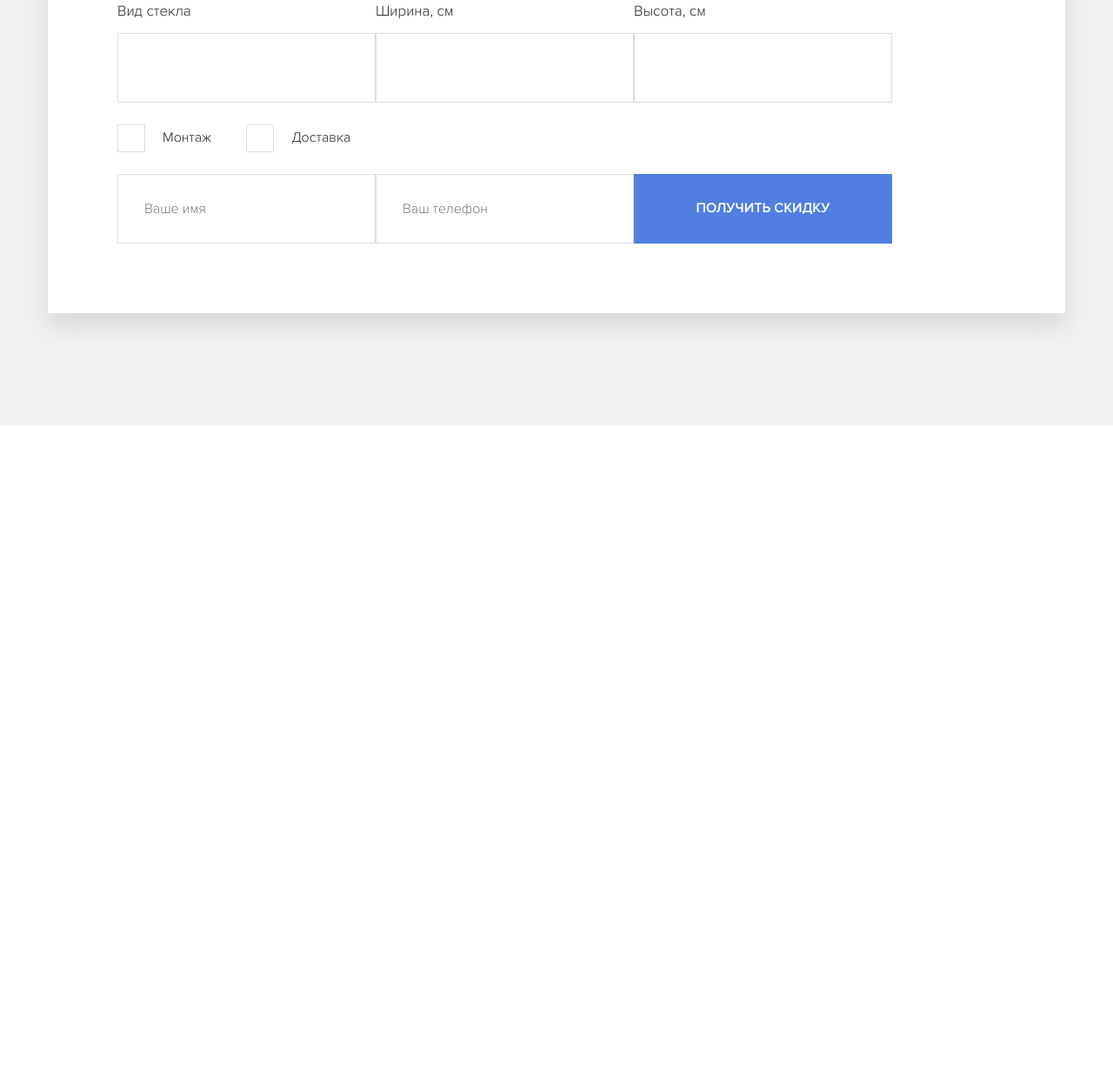
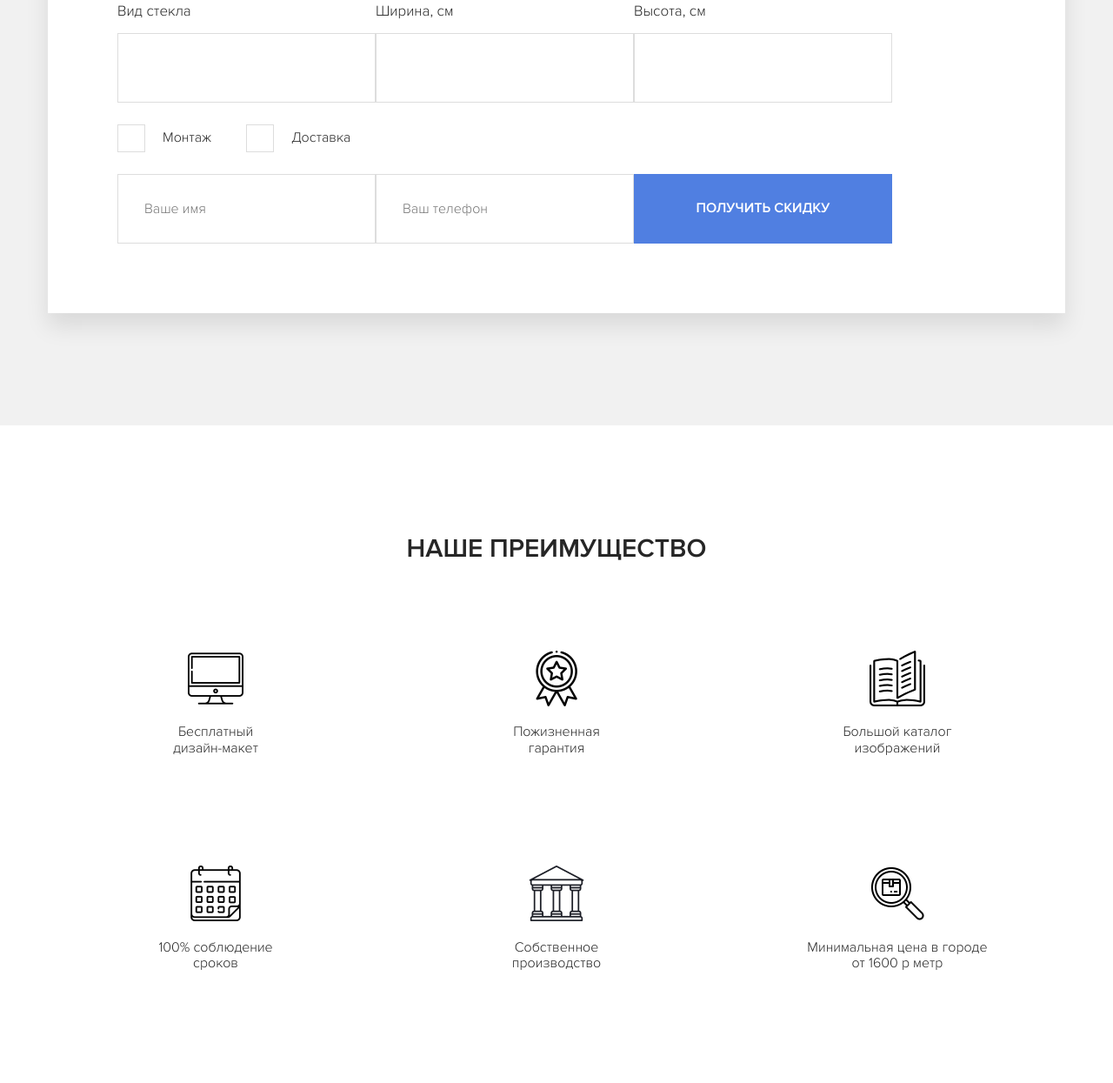
Before and after one commit to pixarincparr/skinali, a plain HTML site: page index.html in a window 1280 px wide. Shown: the part 799-2044 px from the top of the page at 87% size. Before the commit the page ends 1288 px from the top, so only its background shows below. Drawn offline with Linux system fonts and the light colour scheme; a script that the page names is missing.

Commit message:
Блок Featurs И адаптив к нему

```diff
--- a/index.html
+++ b/index.html
@@ -122,6 +122,39 @@
 				</div>
 			</div>
 		</section>
+
+
+		<section class="features section">
+			<div class="container">
+				<h2 class="section-title section__title">наше преимущество</h2>
+				<div class="features-block">
+					<div class="features-block__item">
+						<img src="image/features/1.png" alt="Бесплатный дизайн-макет" class="features-block__image">
+						<p class="features-block__text">Бесплатный <br> дизайн-макет</p>
+					</div>
+					<div class="features-block__item">
+						<img src="image/features/2.png" alt="Пожизненная гарантия" class="features-block__image">
+						<p class="features-block__text">Пожизненная <br> гарантия</p>
+					</div>
+					<div class="features-block__item">
+						<img src="image/features/3.png" alt="Большой каталог изображений" class="features-block__image">
+						<p class="features-block__text">Большой каталог <br> изображений</p>
+					</div>
+					<div class="features-block__item">
+						<img src="image/features/4.png" alt="100% соблюдение сроков" class="features-block__image">
+						<p class="features-block__text">100% соблюдение <br> сроков</p>
+					</div>
+					<div class="features-block__item">
+						<img src="image/features/5.png" alt="Собственное производство" class="features-block__image">
+						<p class="features-block__text">Собственное <br> производство</p>
+					</div>
+					<div class="features-block__item">
+						<img src="image/features/6.png" alt="Минимальная цена в городе от 1600 р метр" class="features-block__image">
+						<p class="features-block__text">Минимальная цена в городе <br> от 1600 р метр</p>
+					</div>
+				</div>
+			</div>
+		</section>
 	</main>
 
 	<script type="text/javascript" src="https://spikmi.com/Widget?id=6262"></script>
--- a/sass/_interface.sass
+++ b/sass/_interface.sass
@@ -1,6 +1,16 @@
 body
 	+light
 	color: $text-color
+
+.section
+	padding: 100px 0
+	&-title
+		font-size: 30px
+		+bold
+		text-align: center
+		text-transform: uppercase
+	&__title
+		margin-bottom: 100px
 
 .button-all
 	border: 2px solid $primary
@@ -50,3 +60,8 @@ input[type="checkbox"]
 @media (max-width: 576px)
 	.button-all
 		font-size: 10px
+	.section
+		padding: 60px 0
+		&-title
+			font-size: 24px
+			margin-bottom: 50px
--- /dev/null
+++ b/sass/blocks/_features.sass
@@ -0,0 +1,21 @@
+.features
+    &-block
+        display: flex
+        flex-wrap: wrap
+        justify-content: space-between
+        &__item
+            flex-basis: 33%
+            text-align: center
+            margin-bottom: 110px
+
+@media (max-width: 991px)
+    .features
+        &-block
+            &__item
+                flex-basis: 50%
+
+@media (max-width: 576px)
+    .features
+        &-block
+            &__item
+                flex-basis: 100%
--- a/sass/blocks/_hero.sass
+++ b/sass/blocks/_hero.sass
@@ -1,5 +1,5 @@
 .hero
-	background: #f1f1f1 url('../../image/hero/hero-bg.jpg') no-repeat center
+	background: #f1f1f1 url('../image/hero/hero-bg.jpg') no-repeat center
 	background-size: cover
 	padding-top: 200px
 	padding-bottom: 120px
--- a/sass/style.sass
+++ b/sass/style.sass
@@ -18,3 +18,6 @@
 
 //Блок offer
 @import 'blocks/_offer.sass'
+
+//Блок features
+@import 'blocks/_features.sass'
```
Also changed, not shown: css/style.css, image/features/1.png (added), image/features/2.png (added), image/features/3.png (added), image/features/4.png (added), image/features/5.png (added), image/features/6.png (added), style/style.css (deleted), 2 other files.
